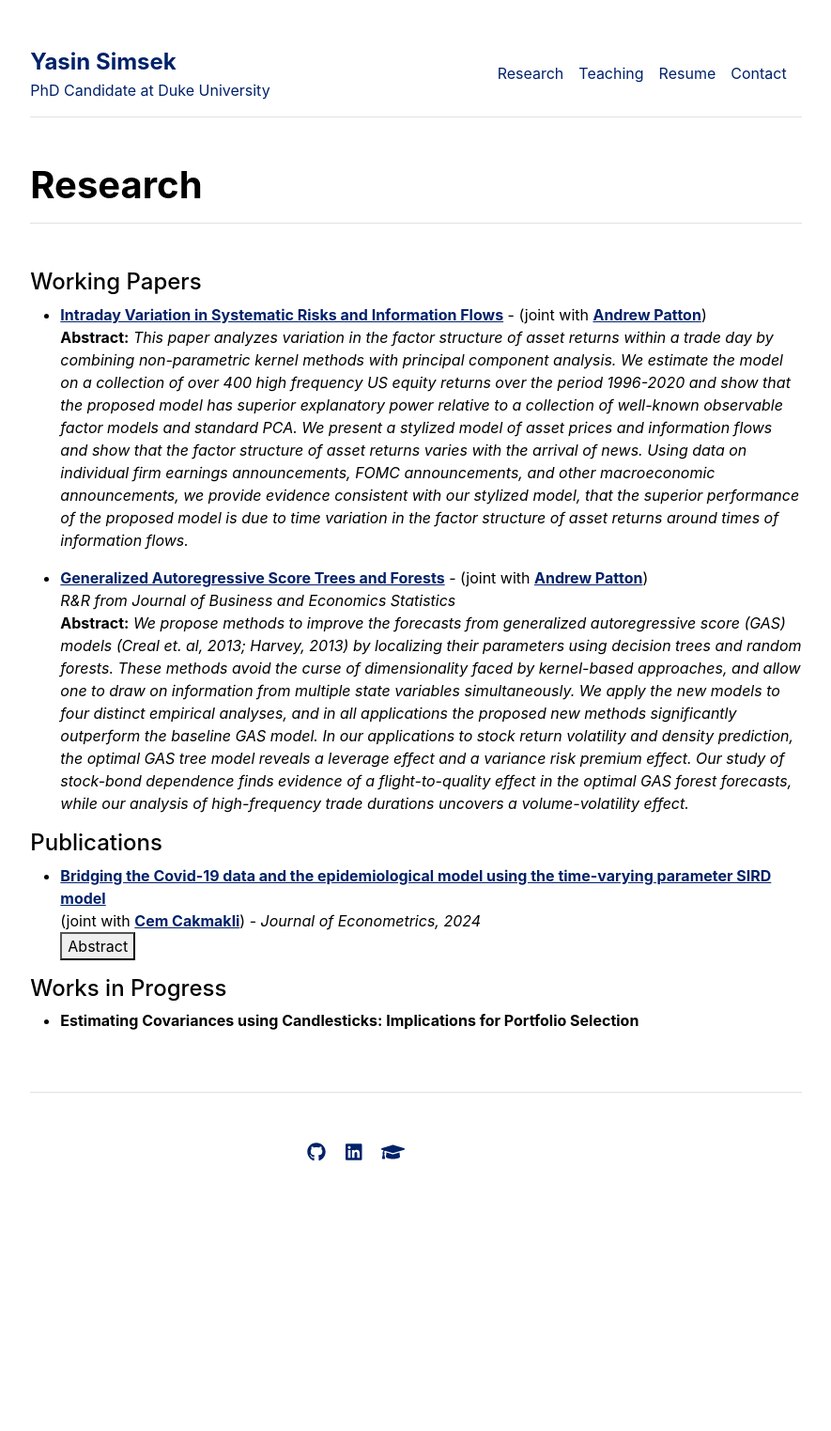
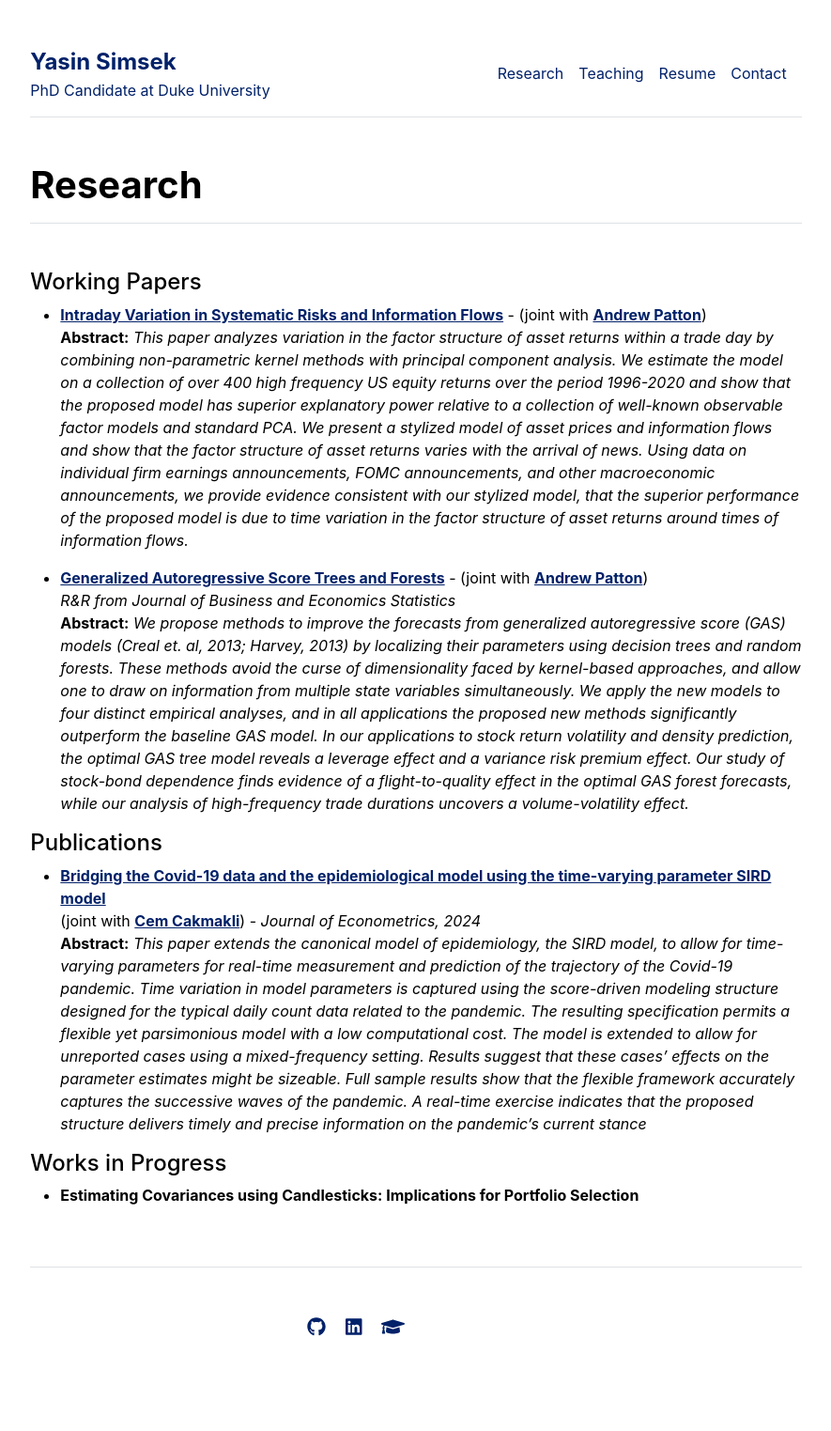
Before and after one commit to yasin-simsek/yasin-simsek.github.io, a Jekyll site: the page built from research.md, in a window 1280 px wide. Shown: the whole page at 94% size, without its empty margins (197-1082 px from the left). Built offline with Jekyll 4.4.1, drawn with Linux system fonts in a browser that asks for light colours; before the commit the page ends 1337 px from its top, so only the background shows below that.

Commit message:
undo some changes

```diff
--- a/research.md
+++ b/research.md
@@ -13,10 +13,7 @@ title: "Research"
 
 #### Publications
 * [**Bridging the Covid-19 data and the epidemiological model using the time-varying parameter SIRD model**](https://www.sciencedirect.com/science/article/pii/S0304407624001337) <br> (joint with [**Cem Cakmakli**](https://sites.google.com/site/cemcakmakli/home)) - *Journal of Econometrics, 2024* <br>
-<button onclick="document.getElementById('abstract1').style.display='block'">Abstract</button>
-<div id="abstract1" style="display:none;">
 **Abstract:** *This paper extends the canonical model of epidemiology, the SIRD model, to allow for time-varying parameters for real-time measurement and prediction of the trajectory of the Covid-19 pandemic. Time variation in model parameters is captured using the score-driven modeling structure designed for the typical daily count data related to the pandemic. The resulting specification permits a flexible yet parsimonious model with a low computational cost. The model is extended to allow for unreported cases using a mixed-frequency setting. Results suggest that these cases’ effects on the parameter estimates might be sizeable. Full sample results show that the flexible framework accurately captures the successive waves of the pandemic. A real-time exercise indicates that the proposed structure delivers timely and precise information on the pandemic’s current stance*
-</div>
 
 #### Works in Progress
 * **Estimating Covariances using Candlesticks: Implications for Portfolio Selection**
```
